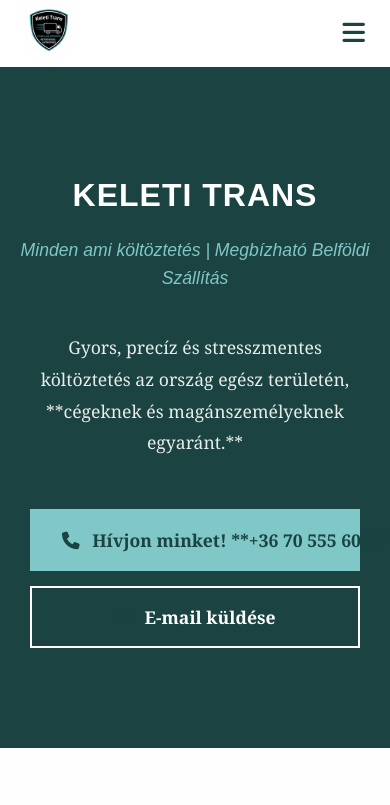
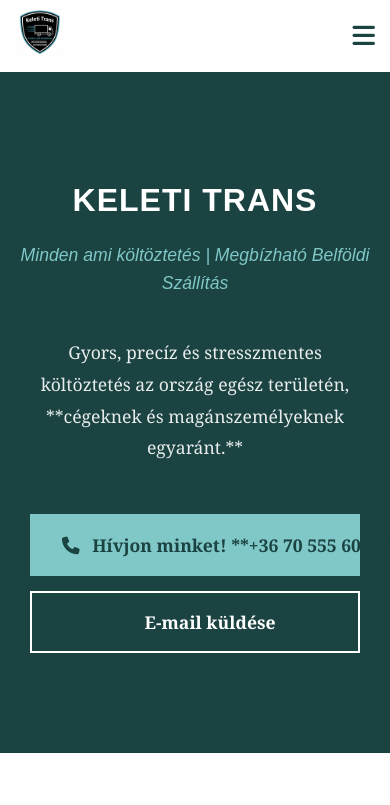
Before and after one commit to smeithu/smeithu.github.io, a plain HTML site: page index.html in a window 390 px wide. Shown: the top 805 px of the page. Drawn offline with Linux system fonts and the light colour scheme.

Commit message:
Update style.css

```diff
--- a/style.css
+++ b/style.css
@@ -7,7 +7,7 @@
     --color-text: #4a4a4a;
     --color-light: #fefefe;
     --color-white: #ffffff;
-    --navbar-height: 85px;     /* JAVÍTVA: Optimalizált magasság a nagyobb logóhoz */
+    --navbar-height: 90px;     /* OPTIMALIZÁLT MAGASSÁG */
 }
 
 * {
@@ -72,7 +72,7 @@ h1, h2, h3 {
 }
 
 /* ==================================== */
-/* 1. Navigáció - TELJESEN JAVÍTVA */
+/* 1. Navigáció - LOGÓ JAVÍTÁS */
 /* ==================================== */
 .navbar {
     background-color: var(--color-white);
@@ -83,7 +83,6 @@ h1, h2, h3 {
     z-index: 1000;
     display: flex;
     align-items: center;
-    padding: 0;
 }
 
 .navbar .container {
@@ -92,31 +91,29 @@ h1, h2, h3 {
     align-items: center;
     height: 100%;
     width: 100%;
-    padding: 0 25px;
 }
 
-/* LOGÓ KONTÉNER - JAVÍTVA */
-.logo-image {
+/* LOGÓ WRAPPER - ÚJ */
+.logo-wrapper {
     display: flex;
     align-items: center;
     height: 100%;
-    padding: 5px 0;
 }
 
-/* LOGÓ KÉP - NAGYOBB ÉS JÓL LÁTHATÓ */
+/* LOGÓ KÉP - NAGYOBB MÉRET */
 .header-logo {
-    height: 70px; /* JAVÍTVA: Nagyobb magasság */
+    height: 65px; /* NAGYOBB MAGASSÁG */
     width: auto;
-    max-width: 320px; /* JAVÍTVA: Szélesebb max szélesség */
+    max-width: 300px;
     object-fit: contain;
     transition: all 0.3s ease;
 }
 
-/* NAV LINK-ek - jobb elrendezés */
+/* NAV LINK-ek */
 .nav-links {
     display: flex;
     align-items: center;
-    gap: 30px;
+    gap: 25px;
 }
 
 .nav-links a {
@@ -125,7 +122,6 @@ h1, h2, h3 {
     font-size: 1.05em;
     padding: 8px 5px;
     position: relative;
-    white-space: nowrap;
 }
 
 .nav-links a:hover, .nav-links a.active {
@@ -147,13 +143,6 @@ h1, h2, h3 {
     width: 100%;
 }
 
-/* Árajánlat gomb külön stílus */
-.nav-links .cta-button {
-    padding: 10px 20px;
-    margin-left: 5px;
-    font-size: 1em;
-}
-
 /* MENÜ TOGGLE */
 .menu-toggle {
     color: var(--color-dark);
@@ -163,7 +152,7 @@ h1, h2, h3 {
 }
 
 /* ==================================== */
-/* 2. Hero Szakasz */
+/* 2. Hero Szakasz (MARAD VÁLTOZATLAN) */
 /* ==================================== */
 .hero-section {
     background-color: var(--color-dark);
@@ -228,7 +217,7 @@ h1, h2, h3 {
 }
 
 /* ==================================== */
-/* 3. Szolgáltatások Szakasz */
+/* 3. Szolgáltatások Szakasz (MARAD) */
 /* ==================================== */
 .content-section {
     padding: 80px 0;
@@ -337,7 +326,7 @@ h1, h2, h3 {
 }
 
 /* ==================================== */
-/* 5. Kapcsolat Információk */
+/* 5. Kapcsolat Információk (MARAD) */
 /* ==================================== */
 .contact-details-section {
     background-color: var(--color-light);
@@ -394,7 +383,7 @@ h1, h2, h3 {
 }
 
 /* ==================================== */
-/* 6. Lábléc */
+/* 6. Lábléc (MARAD VÁLTOZATLAN) */
 /* ==================================== */
 .footer {
     background-color: var(--color-dark);
@@ -416,7 +405,7 @@ h1, h2, h3 {
 }
 
 /* ==================================== */
-/* Reszponzivitás (Mobil nézet) - JAVÍTVA */
+/* Reszponzivitás (Mobil nézet) - LOGÓ JAVÍTÁS */
 /* ==================================== */
 @media (max-width: 992px) {
     .hero-title {
@@ -446,7 +435,7 @@ h1, h2, h3 {
 @media (max-width: 768px) {
     /* NAVBAR MOBIL - JAVÍTVA */
     :root {
-        --navbar-height: 75px; /* Optimalizált mobil magasság */
+        --navbar-height: 80px; /* KISEBB MOBIL MAGASSÁG */
     }
 
     .navbar {
@@ -456,8 +445,8 @@ h1, h2, h3 {
 
     /* LOGÓ MOBIL - JAVÍTVA */
     .header-logo {
-        height: 55px; /* Arányosan kisebb mobil méret */
-        max-width: 280px;
+        height: 55px; /* ARÁNYOS MOBIL MÉRET */
+        max-width: 250px;
     }
 
     /* MOBIL MENÜ */
@@ -577,9 +566,8 @@ h1, h2, h3 {
         font-size: 1.1em;
     }
 
-    /* LOGÓ EXTRA KICSI KÉPERNYŐKÖN */
     .header-logo {
-        height: 48px;
+        height: 50px; /* EXTRA KICSI KÉPERNYŐKÖN */
         max-width: 220px;
     }
 
@@ -592,20 +580,6 @@ h1, h2, h3 {
     }
 
     :root {
-        --navbar-height: 70px; /* Kisebb extra kis képernyőkön */
+        --navbar-height: 75px; /* KISEBB EXTRA KIS KÉPERNYŐKÖN */
     }
 }
-
-/* ==================================== */
-/* EXTRA JAVÍTÁS: Biztosítja a tökéletes középre igazítást */
-/* ==================================== */
-.navbar .container {
-    align-items: center !important;
-}
-
-.logo-image {
-    display: flex;
-    align-items: center;
-    justify-content: center;
-    height: 100%;
-}
```
